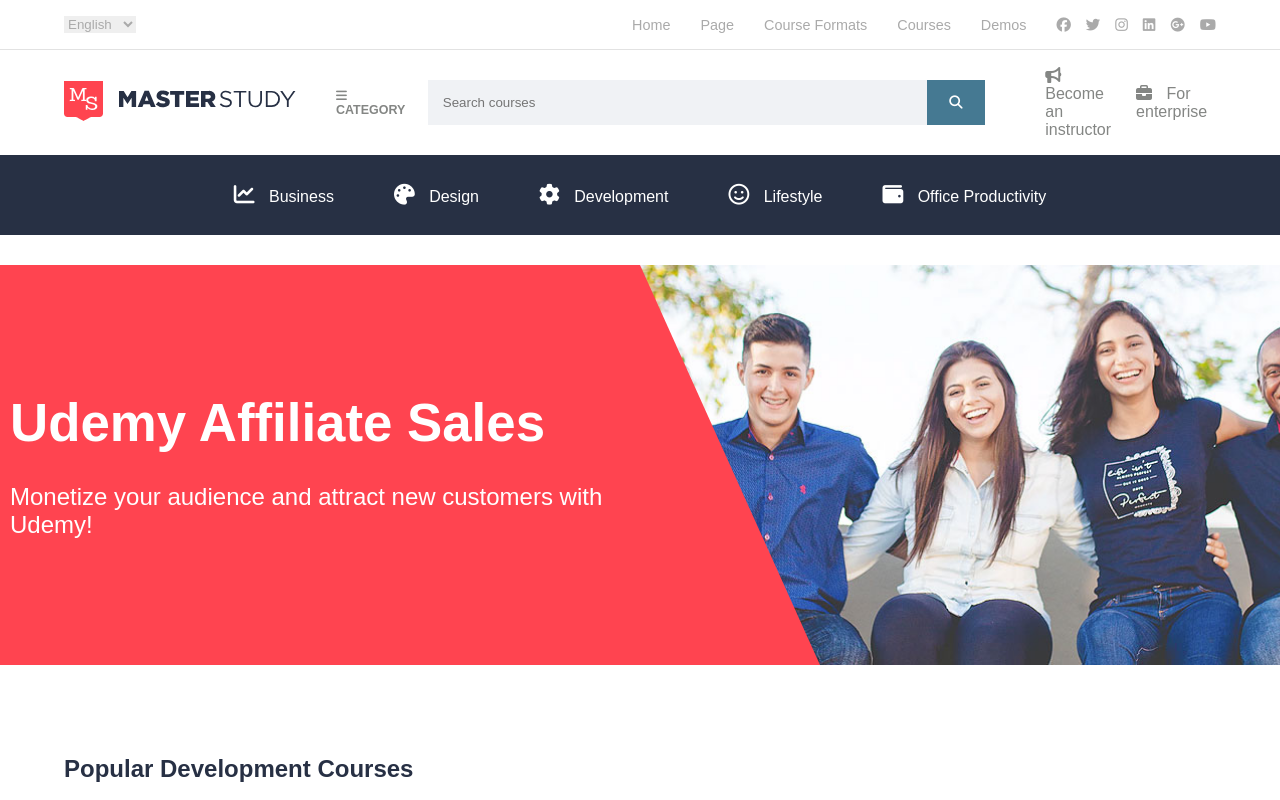
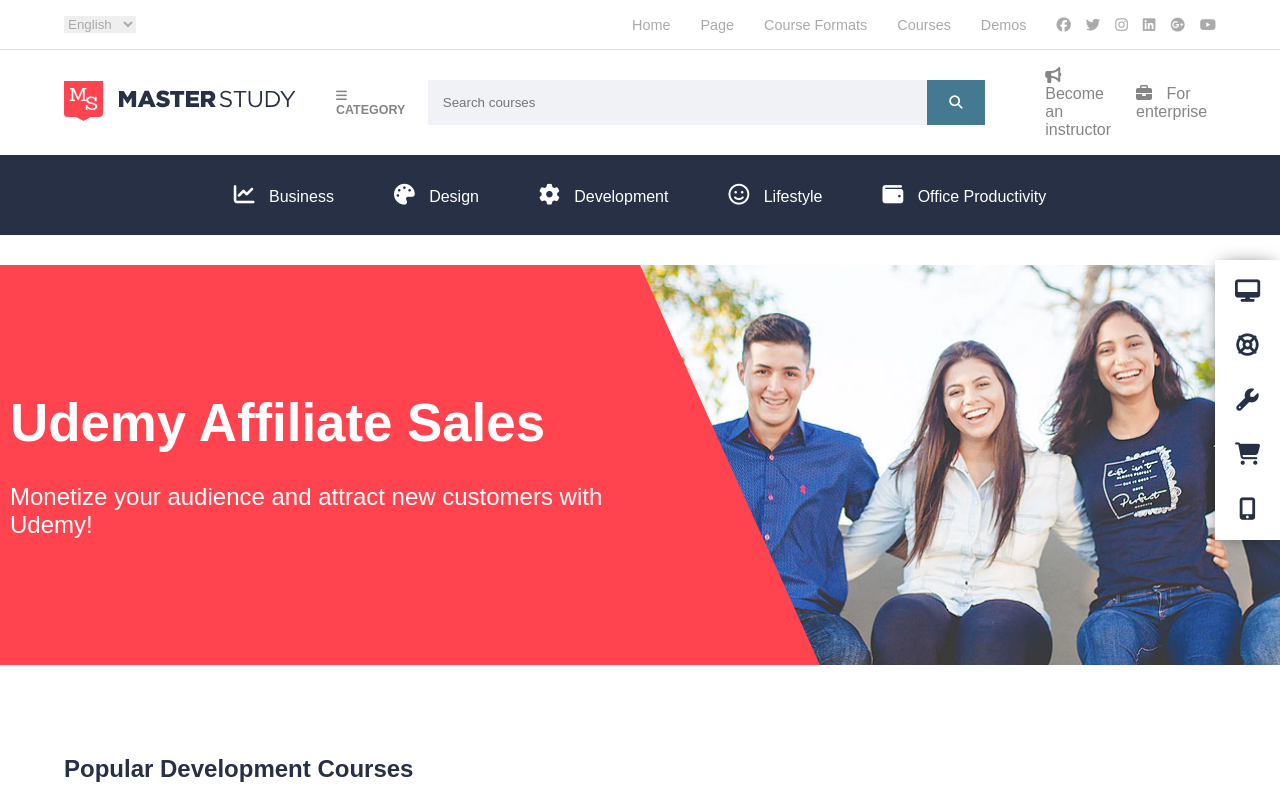
Before and after one commit to Stanghi/proj-html-vuejs, a Vue app: page / in a window 1280 px wide. Shown: the top 800 px of the page. Built offline with nearby package versions, Linux system fonts and the light colour scheme.

Commit message:
add fixed menu

```diff
--- a/src/AppMain.vue
+++ b/src/AppMain.vue
@@ -10,6 +10,14 @@
 
 <template>
     <main>
+        <div class="fixed-menu">
+            <i class="fa-solid fa-desktop"></i>
+            <i class="fa-solid fa-life-ring"></i>
+            <i class="fa-solid fa-wrench"></i>
+            <i class="fa-solid fa-cart-shopping"></i>
+            <i class="fa-solid fa-mobile-screen-button"></i>
+        </div>
+
         <div class="band-nav">
             <div>
                 <a href="#">
@@ -174,6 +182,30 @@
 
 main {
     padding-top: 155px;
+
+    .fixed-menu {
+        display: flex;
+        flex-direction: column;
+        justify-content: space-between;
+        align-items: center;
+        position: fixed;
+        z-index: 999;
+        top: 50%;
+        right: 0;
+        transform: translate(0, -50%);
+        width: 65px;
+        height: 280px;
+        padding: 20px 25px;
+        -webkit-box-shadow: 0px 0px 19px -7px rgba(0, 0, 0, 0.8);
+        box-shadow: 0px 0px 19px -7px rgba(0, 0, 0, 0.8);
+        background-color: $white;
+
+        i {
+            cursor: pointer;
+            font-size: 1.4rem;
+            color: $violet;
+        }
+    }
 
     .band-nav {
         display: flex;
```
